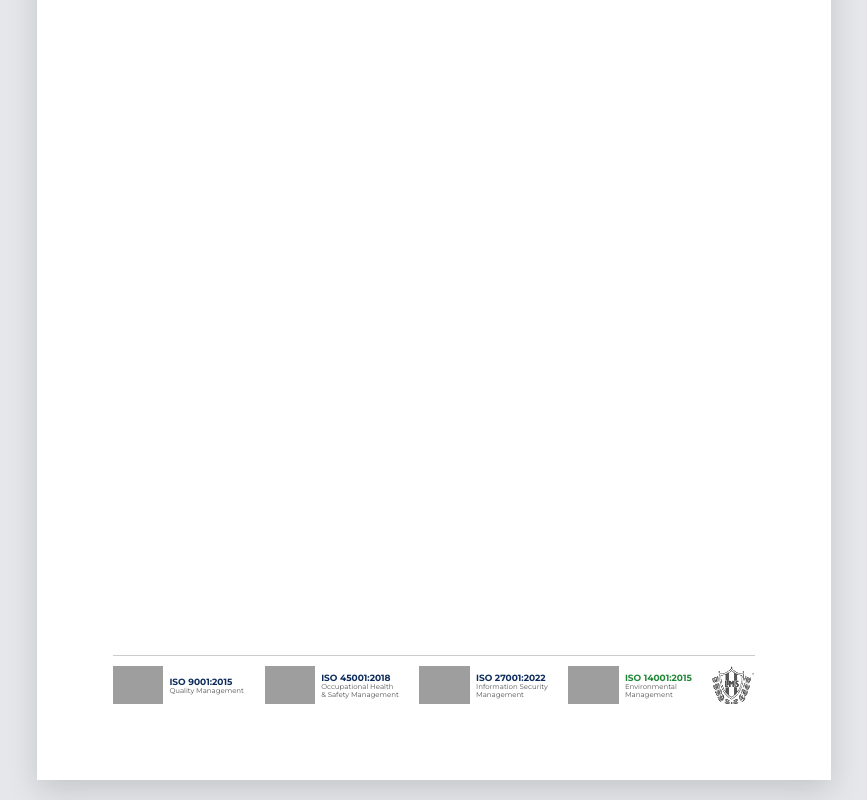
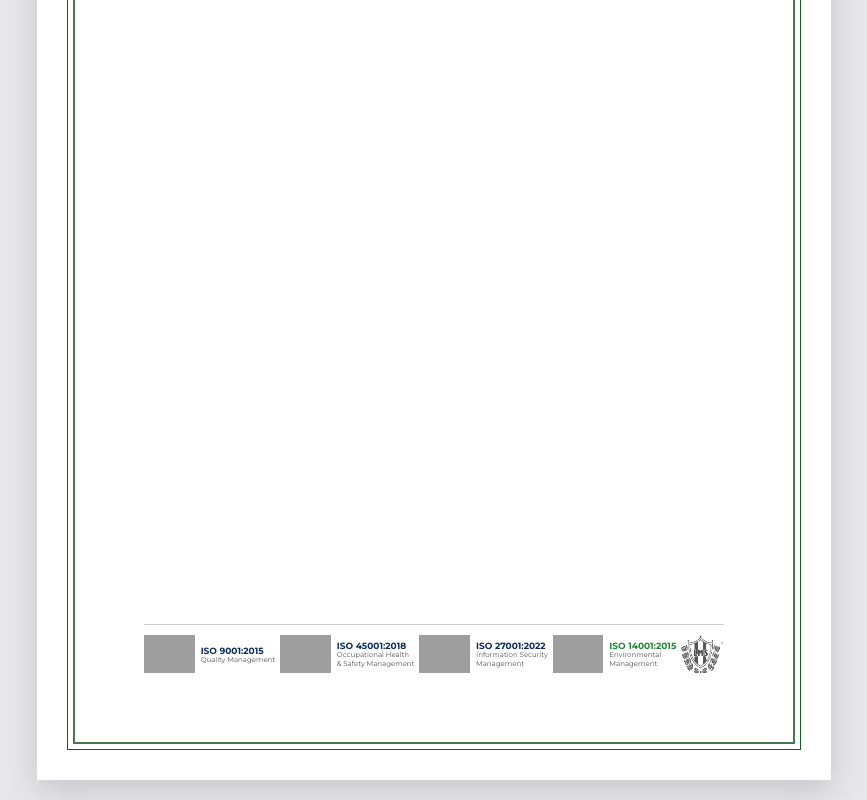
Before and after one commit to learnDataScienceIndia/aatera-COD, a plain HTML site: page index.html in a window 1280 px wide. Both pictures are taken after a click on the button "Add Text Page". Shown: the part 1686-2486 px from the top of the page, without its empty margins (206-1073 px from the left). Drawn offline with nearby package versions, Linux system fonts and the light colour scheme; grey boxes are pictures that could not be loaded.

Commit message:
Refactor new page HTML structure and styles
Updated the structure of the new page's HTML, changing the padding style and wrapping content in a new div for certificate borders.

```diff
--- a/index.html
+++ b/index.html
@@ -1602,8 +1602,7 @@
 
             const newPage = document.createElement('div');
             newPage.className = 'page';
-            newPage.style.padding = '0';
-            newPage.innerHTML = `
+                    newPage.innerHTML = `
                 <div class="page-actions" style="top: 10px; right: 10px;">
                     <button class="page-action-btn page-move-btn" onclick="movePage(this.closest('.page'), 'up')" title="Move Up">
                         <i class="fa-solid fa-chevron-up"></i>
@@ -1615,7 +1614,7 @@
                         <i class="fa-solid fa-trash"></i>
                     </button>
                 </div>
-                <div class="blank-content-wrap" style="padding: 20mm; border: none; background: white;">
+               <div class="certificate-border" style="padding: 20mm; flex-grow: 1; background: white;">
                     <div class="simple-text-area rich-content-area" contenteditable="true"
                          data-placeholder="Click here to start typing, or paste an Excel table (Ctrl+V)..."
                          spellcheck="false" style="outline: none;"></div>
```
